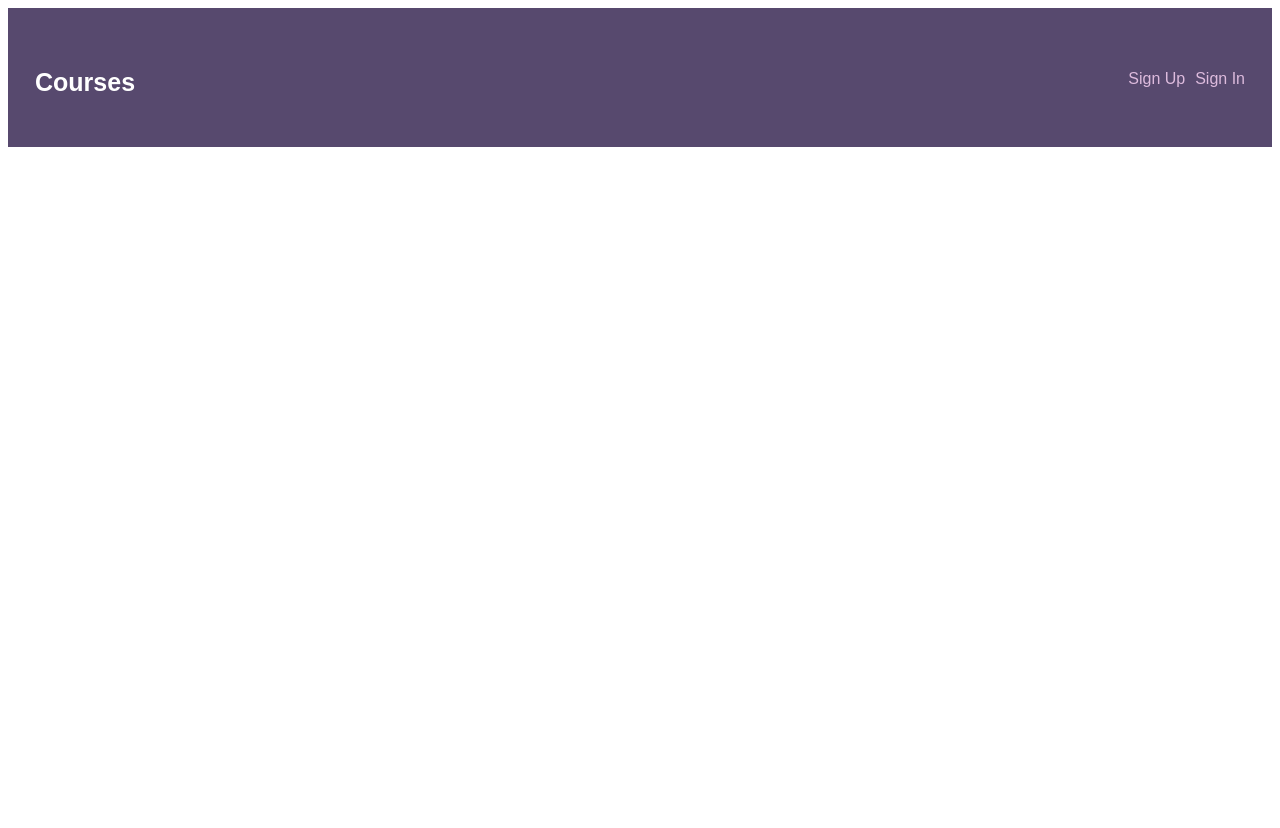
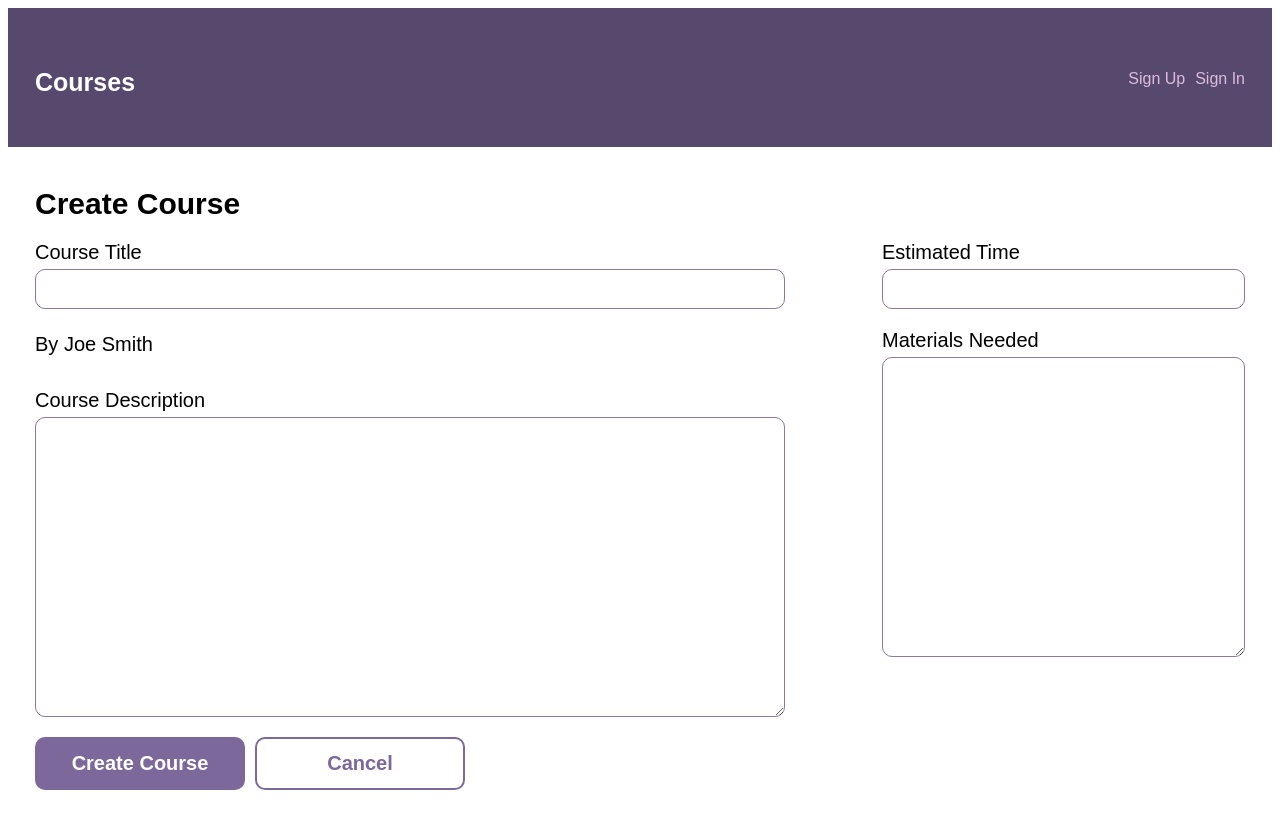
Before and after one commit to MadeleineWallner/Project-10, a React (Create React App) app in the folder client/: page /api/create in a window 1280 px wide. Shown: the top 828 px of the page. Before the commit the page ends 800 px from the top, so only its background shows below. Built offline with nearby package versions, Linux system fonts and the light colour scheme.

Commit message:
create course

```diff
--- a/client/src/App.js
+++ b/client/src/App.js
@@ -1,8 +1,4 @@
 import React from 'react';
-import Context from './Context';
-
-
-
 
 import {
   BrowserRouter as Router,
@@ -16,20 +12,20 @@ import CourseDetail from './Components/CourseDetail';
 import Header from './Components/Header';
 import UserSignIn from './Components/UserSignIn';
 import UserSignUp from './Components/UserSignUp';
+import CreateCourse from './Components/CreateCourse';
 
-//Connects the Courses component to context
-const CoursesWithContext = Context(Courses);
-const CourseDetailWithContext = Context(CourseDetail);
 
 const app = () => (
   <Router>
 
     <Header />
       <Switch>
-          <Route exact path="/api/courses" component={CoursesWithContext}/>
-          <Route exact path="/api/courses/:id" component={CourseDetailWithContext} />
+          <Route exact path="/api/courses" component={Courses}/>
+          <Route exact path="/api/courses/:id" component={CourseDetail} />
+          <Route path="/api/create" component={CreateCourse} />
           <Route path="/api/signin" component={UserSignIn} />
           <Route path="/api/signup" component={UserSignUp} />
+
       </Switch>
   </Router>
 );
--- a/client/src/Components/CreateCourse.js
+++ b/client/src/Components/CreateCourse.js
@@ -0,0 +1,94 @@
+import { useHistory } from "react-router-dom";
+import { useState, useContext } from 'react';
+import { Context } from "../Context";
+
+function CreateCourse () {
+
+    const history = useHistory();
+    const context = useContext(Context);
+    console.log(context)
+
+    //Function to redirect the user to the courses page
+    function cancel(e) {
+        e.preventDefault();
+       history.push('/api/courses');
+    };
+
+    const [ courseTitle, setcourseTitle ] = useState('');
+    const [ courseDesc, setcourseDesc ] = useState('');
+    const [ estimatedTime, setestimatedTime ] = useState('');
+    const [ materialsNeeded, setmaterialsNeeded ] = useState('');
+    const [ errors, setErrors ] = useState([]);
+
+    const change = (e) => {
+        const value = e.target.value;
+        switch(e.target.name){
+          case "courseTitle":
+              setcourseTitle(value);
+              break;
+          case "courseDescription":
+              setcourseDesc(value);
+              break;
+          case "estimatedTime":
+              setestimatedTime(value);
+              break;
+          case "materialsNeeded":
+              setmaterialsNeeded(value);
+              break;
+              default: return;
+        };
+    };
+
+    const newCourse = (e) => {
+        e.preventDefault();
+
+      const course = {
+          courseTitle,
+          courseDesc,
+          estimatedTime,
+          materialsNeeded
+      };
+
+
+      context.data.createCourse(course)
+        .then(response => {
+            if(response.errors){
+                setErrors(errors)
+            } else {
+                console.log("kuk")
+            }
+        })
+        .catch((err) => {
+            console.log(err)
+        });
+        }
+
+    return(
+
+        <div className="wrap">
+            <h2>Create Course</h2>
+            <form onSubmit={newCourse}>
+                <div className="main--flex">
+                    <div>
+                        <label htmlFor="courseTitle">Course Title</label>
+                        <input id="courseTitle" name="courseTitle" type="text" value={courseTitle} onChange={change} />
+                        <p>By Joe Smith</p>
+                        <label htmlFor="courseDescription" name="courseDescription">Course Description</label>
+                        <textarea id="courseDescription" name="courseDescription" value={courseDesc} onChange={change}></textarea>
+                    </div>
+                    <div>
+                        <label htmlFor="estimatedTime">Estimated Time</label>
+                        <input id="estimatedTime" name="estimatedTime" type="text" value={estimatedTime} onChange={change}/>
+                        <label htmlFor="materialsNeeded">Materials Needed</label>
+                        <textarea id="materialsNeeded" name="materialsNeeded" value={materialsNeeded} onChange={change}></textarea>
+                    </div>
+                </div>
+                <button className="button" type="submit">Create Course</button>
+                <button className="button button-secondary" onClick={cancel}>Cancel</button>
+            </form>
+        </div>
+    );
+};
+
+
+export default CreateCourse;
--- a/client/src/Components/UserSignUp.js
+++ b/client/src/Components/UserSignUp.js
@@ -2,7 +2,7 @@ import { useHistory } from 'react-router-dom';
 import { useState, useContext } from 'react';
 import { Context } from '../Context';
 
-const UserSignUp = () => {
+function UserSignUp () {
 
     const history = useHistory();
     const context = useContext(Context);
@@ -45,16 +45,16 @@ const UserSignUp = () => {
           };
 
           context.data.signUp(user)
-              .then(response => {
-                if(response.errors){
+              .then(errors => {
+                if(errors.length){
                     setErrors(errors)
                 } else {
-                    console.log("kuk")
+                    console.log("kuk");
                 }
               })
               .catch((err) => {
-                  console.log(err)
-              })
+                  console.log(err);
+              });
       };
 
     //Function to redirect the user to the courses page
--- a/client/src/Context.js
+++ b/client/src/Context.js
@@ -1,4 +1,5 @@
 import React, {Component, createContext} from 'react';
+import CreateCourse from './Components/CreateCourse';
 import Data from './Data';
 
 export const Context = createContext();
@@ -16,7 +17,8 @@ export class Provider extends Component {
                 getCourses: this.getCourses,
                 getCourse: this.getCourse,
                 cancel: this.cancel,
-                signUp: this.signUp
+                signUp: this.signUp,
+                createCourse: this.createCourse
             }
         }
 
--- a/client/src/Data.js
+++ b/client/src/Data.js
@@ -16,7 +16,7 @@ export default class Data {
         if (body !== null) {
             options.body = JSON.stringify(body);
           }
-
+      // Check if authentication is required.
           if (requiresAuth) {
             const encodedCredentials = btoa(`${credentials.username}:${credentials.password}`);
             options.headers['Authorization'] = `Basic ${encodedCredentials}`;
@@ -72,4 +72,17 @@ export default class Data {
         }
     }
 
+    async createCourse(course){
+        const response = await this.api('/courses/', 'POST', course);
+        if (response.status === 201){
+            return [];
+        } else if (response.status === 400){
+            return response.json()
+            .then(data => {
+                return data.errors;
+            });
+        } else {
+            throw new Error();
+        }
+    }
 }
```
